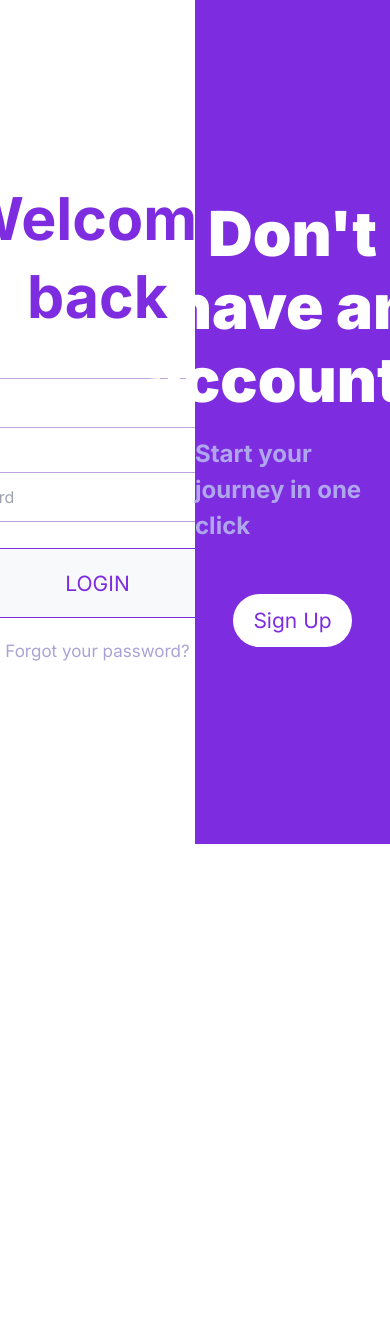
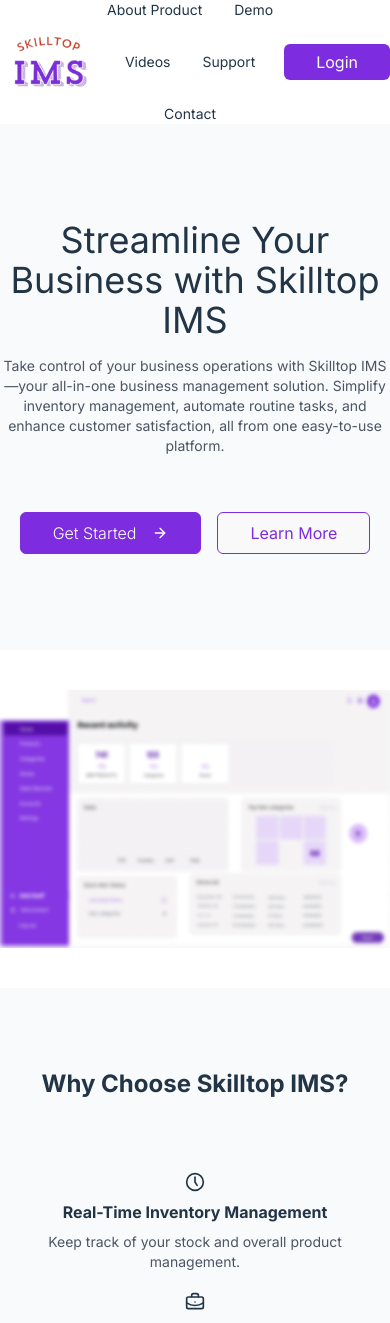
Before and after one commit to Skilltop-Empire1/FE-IMS, a React (Vite) app: page / in a window 390 px wide. Shown: the top 1323 px of the page. Before the commit the page ends 844 px from the top, so only its background shows below. Built offline with nearby package versions, Linux system fonts and the light colour scheme.

Commit message:
update landing page

```diff
--- a/package.json
+++ b/package.json
@@ -15,6 +15,7 @@
     "axios": "^1.7.7",
     "clsx": "^2.1.1",
     "fe-ims": "file:",
+    "framer-motion": "^11.11.11",
     "jwt-decode": "^4.0.0",
     "lucide": "^0.441.0",
     "lucide-react": "^0.439.0",
--- a/src/App.jsx
+++ b/src/App.jsx
@@ -7,6 +7,7 @@ import { setCredentials } from './redux/slices/AuthSlice'
 import Loader from './components/loaderElement/Loader' // Ensure this path is correct
 
 // Lazy load components
+const LandingPage = lazy(() => import('./pages/landing'))
 const Login = lazy(() => import('./pages/login/Login'))
 const Signup = lazy(() => import('./pages/signup/Signup'))
 const AppLayout = lazy(() => import('./components/appLayout/AppLayout'))
@@ -34,6 +35,14 @@ const AddSaleRecord = lazy(
 const router = createBrowserRouter([
   {
     path: '/',
+    element: (
+      <Suspense fallback={<Loader />}>
+        <LandingPage />
+      </Suspense>
+    ),
+  },
+  {
+    path: '/login',
     element: (
       <Suspense fallback={<Loader />}>
         <Login />
@@ -196,13 +205,7 @@ function App() {
     store.dispatch(setCredentials({ token }))
   }
 
-
-
-  return (
-
-      <RouterProvider router={router} />
-
-  )
+  return <RouterProvider router={router} />
 }
 
 export default App
--- a/src/index.css
+++ b/src/index.css
@@ -24,8 +24,8 @@
 html,
 body {
   margin: 0;
-  height: 100%;
-  overflow: hidden;
+  /* height: 100%; */
+  /* overflow: hidden; */
 }
 
 h1 {
--- /dev/null
+++ b/src/pages/landing/index.jsx
@@ -0,0 +1,179 @@
+import {
+  ArrowRight,
+  BriefcaseBusiness,
+  Clock5,
+  TriangleAlert,
+} from 'lucide-react'
+import { motion, useInView } from 'framer-motion'
+import React, { useRef } from 'react'
+
+const LandingPage = () => {
+  // Animation variants
+  const fadeInUp = {
+    hidden: { opacity: 0, y: 20 },
+    visible: { opacity: 1, y: 0, transition: { duration: 0.5 } },
+  }
+
+  // Refs for in-view triggers
+  const heroRef = useRef(null)
+  const mainRef = useRef(null)
+  const featuresRef = useRef(null)
+
+  // useInView hooks to trigger animations on scroll
+  const isHeroInView = useInView(heroRef, { once: true, margin: '-100px' })
+  const isMainInView = useInView(mainRef, { once: true, margin: '-100px' })
+  const isFeaturesInView = useInView(featuresRef, {
+    once: true,
+    margin: '-100px',
+  })
+
+  return (
+    <motion.div className="w-full">
+      <div className="w-full flex flex-col">
+        {/* Navbar */}
+        <motion.nav
+          className="flex max-w-7xl mx-auto items-center w-full"
+          variants={fadeInUp}
+          initial="hidden"
+          animate="visible"
+        >
+          <img src="/images/logo.png" alt="ims-logo" className="w-24" />
+          <ul className="text-sm flex-grow flex-wrap flex justify-center gap-8 items-center">
+            {['About Product', 'Demo', 'Videos', 'Support', 'Contact'].map(
+              (item, index) => (
+                <motion.li
+                  key={index}
+                  whileHover={{ scale: 1.1 }}
+                  className="cursor-pointer"
+                >
+                  {item}
+                </motion.li>
+              ),
+            )}
+          </ul>
+          <motion.button
+            whileHover={{ scale: 1.05 }}
+            className="bg-imsPurple text-white px-8 py-1.5 rounded-md"
+          >
+            Login
+          </motion.button>
+        </motion.nav>
+
+        {/* Hero Section */}
+        <motion.div
+          className="bg-gray-50 w-full"
+          ref={heroRef}
+          initial="hidden"
+          animate={isHeroInView ? 'visible' : 'hidden'}
+          variants={fadeInUp}
+        >
+          <div className="w-full flex items-center justify-center gap-4 mx-auto flex-col max-w-xl py-24 min-h-[400px]">
+            <motion.h1 className="text-center text-4xl">
+              Streamline Your Business with Skilltop IMS
+            </motion.h1>
+            <motion.p className="text-center text-sm text-gray-600">
+              Take control of your business operations with Skilltop IMS—your
+              all-in-one business management solution. Simplify inventory
+              management, automate routine tasks, and enhance customer
+              satisfaction, all from one easy-to-use platform.
+            </motion.p>
+            <div className="justify-center flex items-center gap-4 mt-10">
+              <motion.button
+                className="bg-imsPurple border font-light border-imsPurple text-white px-8 py-2 rounded-md flex items-center gap-4"
+                whileHover={{ scale: 1.05 }}
+              >
+                <span>Get Started</span>
+                <ArrowRight size={16} />
+              </motion.button>
+              <motion.button
+                className="border-imsPurple border text-imsPurple px-8 py-2 rounded-md"
+                whileHover={{ scale: 1.05 }}
+              >
+                Learn More
+              </motion.button>
+            </div>
+          </div>
+        </motion.div>
+
+        {/* Main Content */}
+        <motion.main
+          className="w-full my-10"
+          ref={mainRef}
+          initial="hidden"
+          animate={isMainInView ? 'visible' : 'hidden'}
+          variants={fadeInUp}
+        >
+          <div className="flex items-center justify-center">
+            <motion.img
+              src="/images/preview.png"
+              alt="IMS-preview"
+              initial={{ opacity: 0, y: 20 }}
+              animate={isMainInView ? { opacity: 1, y: 0 } : { opacity: 0 }}
+              transition={{ delay: 0.4 }}
+            />
+          </div>
+        </motion.main>
+
+        {/* Features Section */}
+        <motion.div
+          className="w-full bg-gray-50 py-20 gap-8 flex flex-col items-center"
+          ref={featuresRef}
+          initial="hidden"
+          animate={isFeaturesInView ? 'visible' : 'hidden'}
+          variants={fadeInUp}
+        >
+          <h2 className="text-2xl font-bold">Why Choose Skilltop IMS?</h2>
+          <motion.div
+            className="w-full max-w-7xl grid grid-cols-1 md:grid-cols-3 gap-5 flex-wrap mt-10"
+            initial="hidden"
+            animate="visible"
+            variants={{
+              hidden: { opacity: 0, y: 20 },
+              visible: {
+                opacity: 1,
+                y: 0,
+                transition: { staggerChildren: 0.2, delayChildren: 0.5 },
+              },
+            }}
+          >
+            {[
+              {
+                icon: <Clock5 size={20} />,
+                title: 'Real-Time Inventory Management',
+                description:
+                  'Keep track of your stock and overall product management.',
+              },
+              {
+                icon: <BriefcaseBusiness size={20} />,
+                title: 'General Business Management',
+                description:
+                  "Manage your business with full control and streamline access for staff's easy workflow.",
+              },
+              {
+                icon: <TriangleAlert size={20} />,
+                title: 'Improves Accuracy And Reduces Human Error',
+                description:
+                  'Eliminate manual mistakes with automated processes.',
+              },
+            ].map((feature, index) => (
+              <motion.div
+                key={index}
+                className="flex flex-col gap-2 items-center px-5"
+                whileHover={{ scale: 1.05 }}
+                variants={fadeInUp}
+              >
+                {feature.icon}
+                <p className="text-center font-bold">{feature.title}</p>
+                <p className="text-center text-sm text-gray-600">
+                  {feature.description}
+                </p>
+              </motion.div>
+            ))}
+          </motion.div>
+        </motion.div>
+      </div>
+    </motion.div>
+  )
+}
+
+export default LandingPage
```
Also changed, not shown: public/images/preview.png (added), 1 other file (tests, documents, lock files or other folders).
